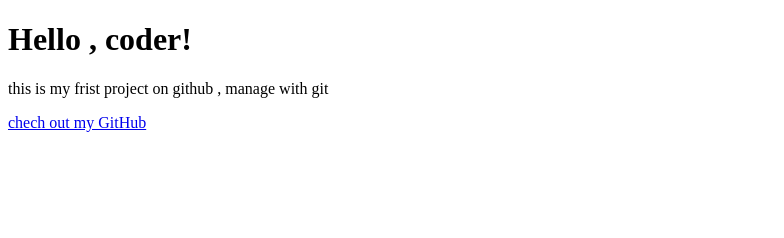
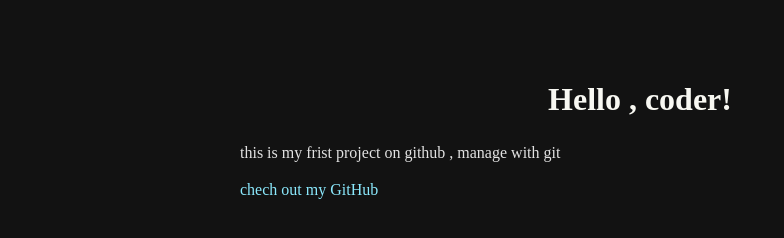
Before and after one commit to abozarkeshavarz-source/my-first-project, a plain HTML site: page index.html in a window 1280 px wide. Shown: the whole page, without its empty margins (0-784 px from the left). Drawn offline with Linux system fonts and the light colour scheme.

Commit message:
add container for a centered layout

```diff
--- a/index.html
+++ b/index.html
@@ -4,11 +4,17 @@
     <meta charset="UTF-8">
     <meta name="viewport" content="width=device-width, initial-scale=1.0">
     <title>Document</title>
+    <link rel="stylesheet" href="style.css">
+
 
 </head>
 <body>
+    <div class="container">
       <h1>Hello , coder!</h1>
       <p>this is my frist project on github , manage with git</p>
       <a href="https://github.com/abozarkeshavarz-source/">chech out my GitHub</a>
+    </div>
+
+
 </body>
 </html>
--- /dev/null
+++ b/style.css
@@ -0,0 +1,26 @@
+body{
+    background-color: #121212;
+}
+h1 {
+    color: #f8f8f2; /* یک رنگ سفید مایل به خاکستری */
+    text-align: center; /* وسط‌چین کردن متن */
+}
+
+p {
+    color: #e2e2e2; /* یک سفید کمی تیره‌تر */
+    line-height: 1.6; /* افزایش فاصله بین خطوط برای خوانایی بیشتر */
+}
+
+a {
+    color: #8be9fd; /* رنگ آبی روشن برای لینک‌ها */
+    text-decoration: none; /* حذف خط زیر لینک‌ها */
+}
+
+a:hover {
+    text-decoration: underline; /* اضافه کردن خط زیر لینک وقتی موس روش میره */
+}
+.container {
+    max-width: 800px; /* حداکثر عرض محتوا ۸۰۰ پیکسل خواهد بود */
+    margin: 40px auto; /* ۴۰ پیکسل فاصله از بالا و پایین، و 'auto' برای چپ و راست */
+    padding: 20px; /* ۲۰ پیکسل فاصله داخلی بین محتوا و لبه کانتینر */
+}
```
